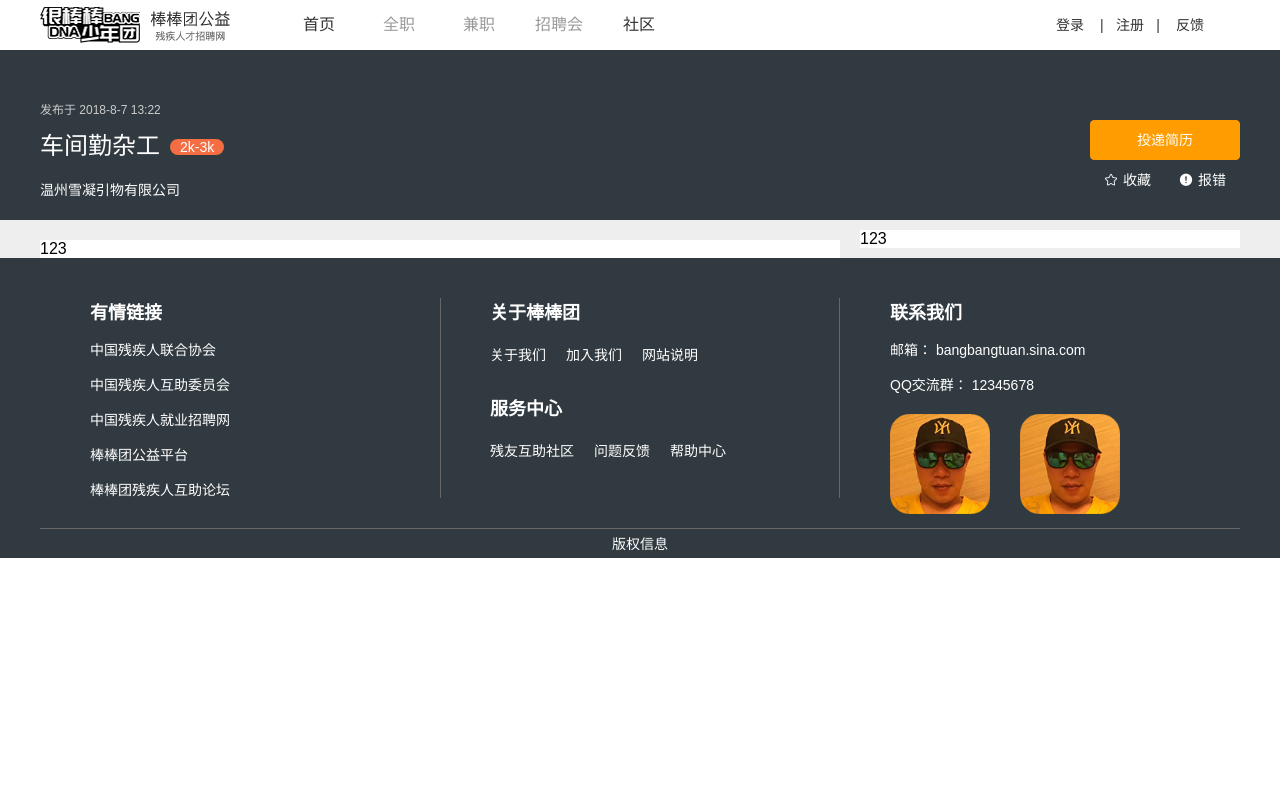
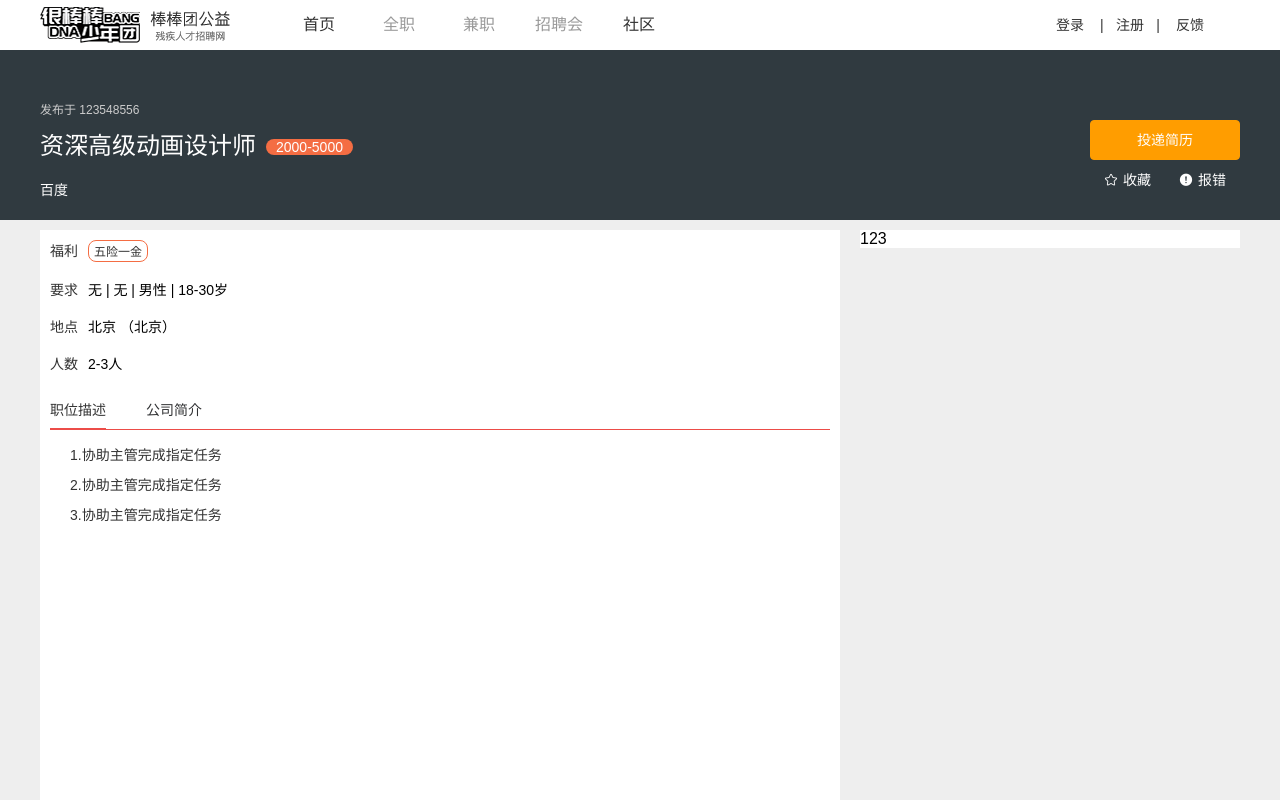
Before and after one commit to hero-ho/cjrgotowork, a Vue app: page /#/postdetail in a window 1280 px wide. Shown: the top 800 px of the page. Built offline with nearby package versions, Linux system fonts and the light colour scheme.

Commit message:
com-detail done

```diff
--- a/src/axios/index.js
+++ b/src/axios/index.js
@@ -15,3 +15,6 @@ export const checkUser = (param) => {
 使用方法： checkUser( { 参数 } ).then(回调函数)
 
  */
+export const getCompony = (param) => {
+  return axios.post('/user/login.do', param).then(res => res.data)
+};
--- a/src/pages/postDetail/postDetail.vue
+++ b/src/pages/postDetail/postDetail.vue
@@ -5,9 +5,9 @@
       <div class="job-detail-header">
         <div class="job-name-detail">
           <div class="job-name-left">
-            <div class="release-time">发布于 2018-8-7 13:22</div>
-            <div class="job-name"><span class="name">车间勤杂工</span><label class="salary">2k-3k</label></div>
-            <div class="company-name">温州雪凝引物有限公司</div>
+            <div class="release-time">发布于 {{ job.createTime }}</div>
+            <div class="job-name"><span class="name">{{ job.title }}</span><label class="salary">{{ job.money }}</label></div>
+            <div class="company-name">{{ job.jobRecruiterName }}</div>
           </div>
           <div class="job-name-right">
             <el-button class="resume">投递简历</el-button>
@@ -20,9 +20,38 @@
       </div>
       <div class="job-detail-body">
         <div class="detail-left-wrap">
-          <div class="detail">
-            <div class="detail-info">
-              <div class=""></div>
+          <div class="com-detail">
+            <div class="detail-top">
+              <div class="detail-wrap">
+                <label class="name">福利</label>
+                <div class="detail"><el-tag>{{ job.welfare }}</el-tag></div>
+              </div>
+              <div class="detail-wrap">
+                <label class="name">要求</label>
+                <div class="detail">{{ job.demandEducation }} | {{ job.demandExperience }} | 男性 | {{ job.demandAge }}岁</div>
+              </div>
+              <div class="detail-wrap">
+                <label class="name">地点</label>
+                <div class="detail">{{ job.jobCityName }} （{{ job.location }}）</div>
+              </div>
+              <div class="detail-wrap">
+                <label class="name">人数</label>
+                <div class="detail">{{ job.peopleNum }}人</div>
+              </div>
+            </div>
+            <div class="detail-bottom">
+              <el-tabs v-model="activeName" @tab-click="handleClick">
+                <el-tab-pane label="职位描述" name="first">
+                  <ul class="job-intro">
+                    <li v-for="(intro, index) in job.jobContent">{{ index+1 + "." +  intro }}</li>
+                  </ul>
+                </el-tab-pane>
+                <el-tab-pane label="公司简介" name="second">
+                  <ul class="job-intro">
+                    <li>{{ job.introduction }}</li>
+                  </ul>
+                </el-tab-pane>
+              </el-tabs>
             </div>
           </div>
           <div class="other-job">123</div>
@@ -37,11 +66,15 @@
 </template>
 <script>
 import Vue from 'vue'
+import axios from 'axios'
 import holder from '@/components/header/header'
 import foot from '@/components/footer/footer'
-import { Button } from 'element-ui'
+import { Button, Tag, Tabs, TabPane } from 'element-ui'
 
 Vue.use(Button)
+Vue.use(Tag)
+Vue.use(TabPane)
+Vue.use(Tabs)
 
 export default {
   name: 'postDetail',
@@ -51,7 +84,20 @@ export default {
   },
   data () {
     return {
-      msg: '当前是职位详情页面'
+      msg: '当前是职位详情页面',
+      activeName: 'first',
+      job: {}
+    }
+  },
+  created () {
+    axios.get('/static/mock/job.json').then((res) => {
+      this.job = res.data.job;
+      this.handleClick()
+    })
+  },
+  methods: {
+    handleClick (tab, event) {
+      console.log(tab)
     }
   }
 }
@@ -128,8 +174,45 @@ export default {
       .detail-left-wrap {
         width: 800px;
         float: left;
-        .detail {
+        .com-detail {
+          min-height: 640px;
           background-color: white;
+          padding: 10px;
+          .detail-top {
+            .detail-wrap {
+              margin-bottom: 17px;
+              font-size: 0;
+              .name {
+                margin-right: 10px;
+                font-size: 14px;
+                color: #333333;
+              }
+              .detail {
+                display: inline-block;
+                font-size: 14px;
+                .el-tag {
+                  margin-right: 10px;
+                  padding: 0 5px;
+                  height: 22px;
+                  line-height: 22px;
+                  border-radius: 8px;
+                  color: #333333;
+                  border-color: #f46d43;
+                  background-color: white
+                }
+              }
+            }
+          }
+          .detail-bottom {
+            .job-intro {
+              li {
+                margin-bottom: 10px;
+                &:last-child {
+                  margin-bottom: 0
+                }
+              }
+            }
+          }
         }
         .other-job {
           margin-top: 10px;
@@ -147,3 +230,28 @@ export default {
     }
   }
 </style>
+<!-- element-ui 重写 -->
+<style lang="less">
+  .detail-bottom {
+    .el-tabs__nav-wrap::after {
+      background-color: #ec4c48;
+      height: 1px;
+    }
+    .el-tabs__item {
+      &:hover {
+        color: #333333
+      }
+    }
+    .el-tabs__item.is-active {
+      color: #333333;
+    }
+    .el-tabs__active-bar {
+      background-color: #ec4c48
+    }
+    .el-tabs__content {
+      padding: 0 20px;
+      color: #333333;
+      font-size: 14px
+    }
+  }
+</style>
--- /dev/null
+++ b/static/mock/job.json
@@ -0,0 +1,26 @@
+{
+  "status": 0,
+  "job": {
+    "id": 1,
+    "title": "资深高级动画设计师",
+    "money" : "2000-5000",
+    "createTime" : 123548556,
+    "welfare" : "五险一金",
+    "jobLocation" : "中关村",
+    "jobRecruiterName" : "百度",
+    "demandExperience" : "无",
+    "demandEducation"  : "无",
+    "demandGender" : 1,
+    "demandAge" : "18-30",
+    "peopleNum" : "2-3",
+    "jobContent" : ["协助主管完成指定任务", "协助主管完成指定任务", "协助主管完成指定任务"],
+    "jobKindName" : "互联网",
+    "jobCityName" : "北京",
+    "filed" : "互联网",
+    "scale" : "民企",
+    "nature" : "100-5000",
+    "introduction" : "这是一家互联网公司",
+    "logoURI" : "www.baidu.com",
+    "location" : "北京"
+  }
+}
```
